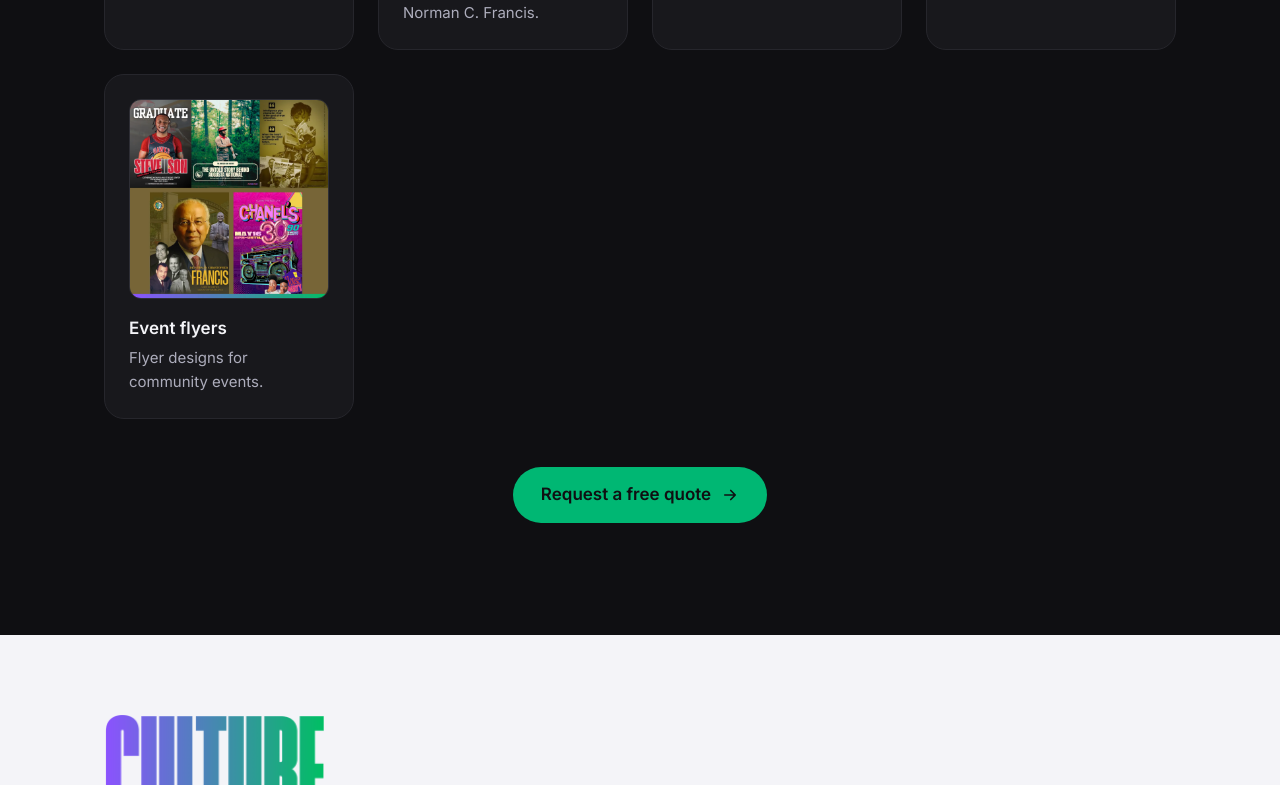
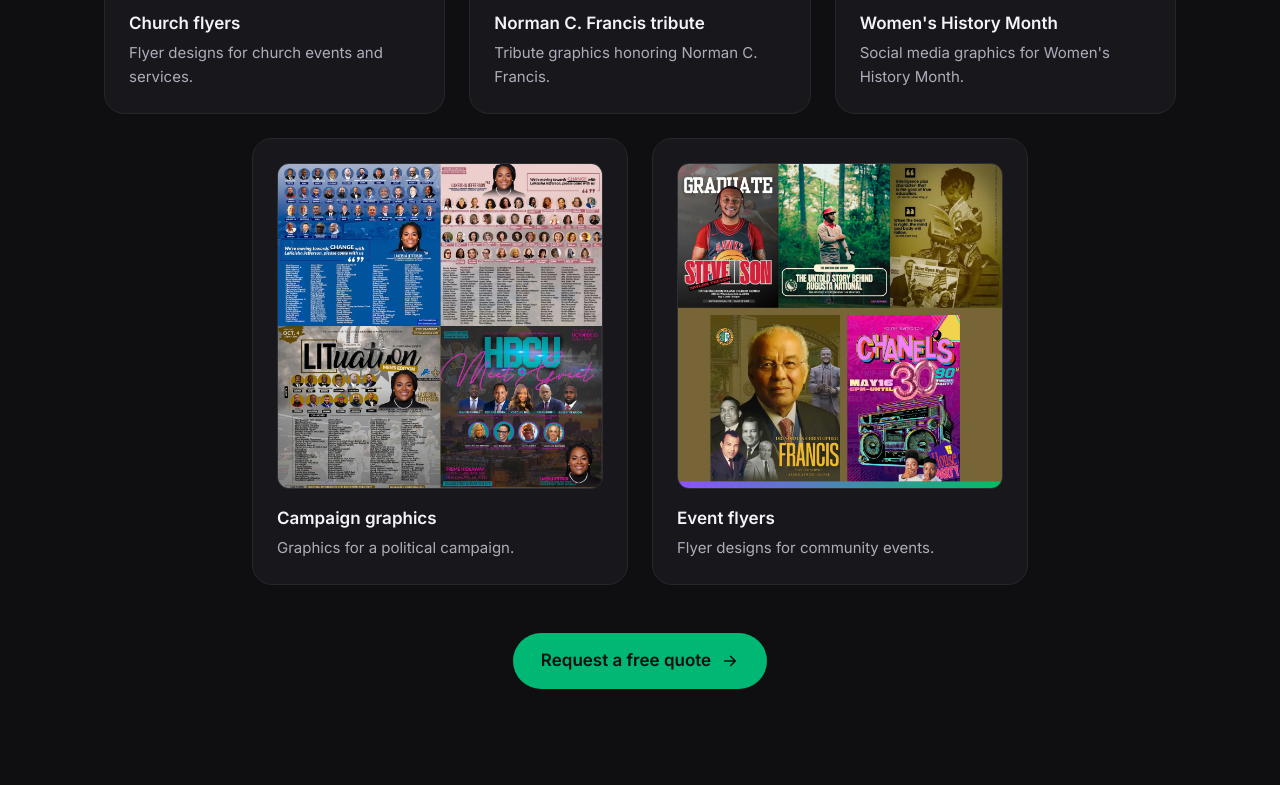
Before and after one commit to ajwebber13/culture-pulse-studios, a plain HTML site: page portfolio.html in a window 1280 px wide. Shown: the part 1424-2209 px from the top of the page. Drawn offline with nearby package versions, Linux system fonts and the light colour scheme.

Commit message:
Balance portfolio grid
Co-Authored-By: Claude Sonnet 5 <noreply@anthropic.com>

```diff
--- a/portfolio.html
+++ b/portfolio.html
@@ -74,7 +74,7 @@ Portfolio
 </div>
 
 <!-- Grid -->
-<div style="margin-top: 28px; display: grid; grid-template-columns: repeat(auto-fit, minmax(240px, 1fr)); gap: 24px">
+<div style="margin-top: 28px; display: grid; grid-template-columns: repeat(auto-fit, minmax(300px, 1fr)); gap: 24px">
 
 <article style="background: #18181C; border: 1px solid #26262C; border-radius: 20px; padding: clamp(16px, 2.4vw, 24px)">
 <a href="images/portfolio/church-flyers.webp" target="_blank" rel="noopener" style="display: block; border-radius: 12px; overflow: hidden; border: 1px solid #2E2E35">
@@ -100,7 +100,11 @@ Portfolio
 <p style="margin: 4px 0 0; color: #ADADBC; font-size: 15px">Social media graphics for Women's History Month.</p>
 </article>
 
-<article style="background: #18181C; border: 1px solid #26262C; border-radius: 20px; padding: clamp(16px, 2.4vw, 24px)">
+</div>
+
+<div style="margin-top: 24px; display: flex; flex-wrap: wrap; justify-content: center; gap: 24px">
+
+<article style="flex: 1 1 300px; max-width: 376px; background: #18181C; border: 1px solid #26262C; border-radius: 20px; padding: clamp(16px, 2.4vw, 24px)">
 <a href="images/portfolio/campaign-jefferson.webp" target="_blank" rel="noopener" style="display: block; border-radius: 12px; overflow: hidden; border: 1px solid #2E2E35">
 <img src="images/portfolio/campaign-jefferson.webp" alt="Mockup of political campaign graphics" style="display: block; width: 100%; aspect-ratio: 1 / 1; object-fit: cover">
 </a>
@@ -108,7 +112,7 @@ Portfolio
 <p style="margin: 4px 0 0; color: #ADADBC; font-size: 15px">Graphics for a political campaign.</p>
 </article>
 
-<article style="background: #18181C; border: 1px solid #26262C; border-radius: 20px; padding: clamp(16px, 2.4vw, 24px)">
+<article style="flex: 1 1 300px; max-width: 376px; background: #18181C; border: 1px solid #26262C; border-radius: 20px; padding: clamp(16px, 2.4vw, 24px)">
 <a href="images/portfolio/event-flyers.webp" target="_blank" rel="noopener" style="display: block; border-radius: 12px; overflow: hidden; border: 1px solid #2E2E35">
 <img src="images/portfolio/event-flyers.webp" alt="Mockup of event flyer designs" style="display: block; width: 100%; aspect-ratio: 1 / 1; object-fit: cover">
 </a>
```
